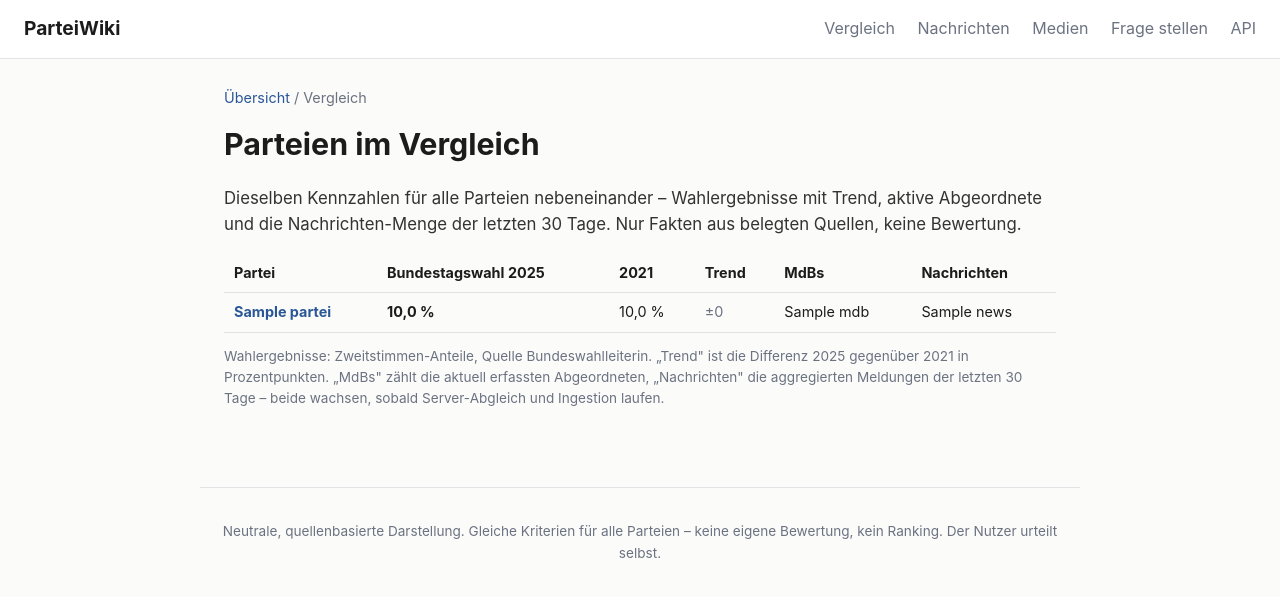
After one commit to makandev/ParteiWiki, a FastAPI app: template app/templates/vergleich.html in a window 1280 px wide. The commit adds this page. Shown: the top 597 px of the page. Run offline with FastAPI, Linux system fonts and the light colour scheme; the template is opened without the code that fills it: most values are stand-ins (such as "Sample title", 1, 10 or a date in 2020).

Commit message:
Partei-Vergleich + UX-Feinschliff aus Live-Review
Aus einem Durchklick der lokal laufenden App (identischer Code wie auf dem
Server) drei konkrete Verbesserungen:

Neu: Vergleichsseite (/vergleich)
- Alle Parteien nebeneinander: Zweitstimmen 2025 mit Trend gegenüber 2021
  (Prozentpunkte, ▲/▼), aktive MdBs und Nachrichten-Menge (30 Tage).
- Nur Fakten aus der DB, gleiche Kennzahlen für alle; sortiert nach jüngstem
  Ergebnis, jede Zeile verlinkt aufs Partei-Profil. Nav-Eintrag ergänzt.

Feinschliff
- Deutsches Zahlenformat: Komma statt Punkt (20,8 %) über einen Jinja-Filter
  (Übersicht, Partei-Kennzahlen, Vergleich).
- Personen-Liste: Anzahl im Titel, aktive zuerst, ab 24 Einträgen der Rest
  in einer ausklappbaren Sektion – verhindert eine endlose Liste, sobald die
  echten MdBs je Partei geladen sind.

Test: Vergleichsseite (Wahlergebnisse + Trend, deutsches Format) als
DB-Integrationstest. Lokal gegen Postgres+pgvector verifiziert: 51 Tests grün,
alle Seiten rendern korrekt.

```diff
--- a/app/static/style.css
+++ b/app/static/style.css
@@ -107,3 +107,7 @@ table.snapshots th, table.snapshots td { text-align: left; padding: 8px 10px; bo
 .kennzahl-gross { font-size: 1.5rem; font-weight: 700; color: var(--accent); margin: 6px 0 2px; }
 .kennzahl-block { margin-bottom: 18px; }
 .kennzahl-titel { font-size: 1rem; margin: 12px 0 6px; color: var(--muted); font-weight: 600; }
+.vergleich td, .vergleich th { white-space: nowrap; }
+.trend-auf { color: var(--ok); font-weight: 600; }
+.trend-ab { color: #b91c1c; font-weight: 600; }
+details > summary { cursor: pointer; padding: 6px 0; }
--- a/app/templates/base.html
+++ b/app/templates/base.html
@@ -10,6 +10,7 @@
   <header class="site-header">
     <a class="brand" href="/">ParteiWiki</a>
     <nav>
+      <a href="/vergleich">Vergleich</a>
       <a href="/news">Nachrichten</a>
       <a href="/medien">Medien</a>
       <a href="/fragen">Frage stellen</a>
--- a/app/templates/index.html
+++ b/app/templates/index.html
@@ -16,7 +16,7 @@
       <h2>{{ partei.name }}</h2>
       {% set kw = letzte_wahl.get(partei.id) %}
       {% if kw %}
-        <p class="kennzahl-gross">{{ "%.1f"|format(kw.wert) }}&nbsp;{{ kw.einheit }}
+        <p class="kennzahl-gross">{{ kw.wert|de_zahl(1) }}&nbsp;{{ kw.einheit }}
           <span class="muted small">· {{ kw.label }}</span></p>
       {% endif %}
       {% if partei.gruendungsjahr %}<p class="muted small">gegründet {{ partei.gruendungsjahr }}</p>{% endif %}
--- /dev/null
+++ b/app/templates/vergleich.html
@@ -0,0 +1,51 @@
+{% extends "base.html" %}
+{% block title %}Parteien im Vergleich – ParteiWiki{% endblock %}
+{% block content %}
+<nav class="breadcrumb"><a href="/">Übersicht</a> / Vergleich</nav>
+<h1>Parteien im Vergleich</h1>
+<p class="lead">
+  Dieselben Kennzahlen für alle Parteien nebeneinander – Wahlergebnisse mit
+  Trend, aktive Abgeordnete und die Nachrichten-Menge der letzten 30 Tage.
+  Nur Fakten aus belegten Quellen, keine Bewertung.
+</p>
+
+<div style="overflow-x:auto">
+<table class="snapshots vergleich">
+  <thead>
+    <tr>
+      <th>Partei</th>
+      <th>Bundestagswahl 2025</th>
+      <th>2021</th>
+      <th>Trend</th>
+      <th title="aktive Abgeordnete im Bundestag">MdBs</th>
+      <th title="Meldungen der letzten 30 Tage">Nachrichten</th>
+    </tr>
+  </thead>
+  <tbody>
+    {% for z in zeilen %}
+    <tr>
+      <td><a href="/parteien/{{ z.partei.id }}"><strong>{{ z.partei.name }}</strong></a></td>
+      <td>{% if z.wahl_2025 is not none %}<strong>{{ z.wahl_2025|de_zahl(1) }}&nbsp;%</strong>{% else %}<span class="muted">—</span>{% endif %}</td>
+      <td>{% if z.wahl_2021 is not none %}{{ z.wahl_2021|de_zahl(1) }}&nbsp;%{% else %}<span class="muted">—</span>{% endif %}</td>
+      <td>
+        {% if z.delta is not none %}
+          {% if z.delta > 0 %}<span class="trend-auf">▲ +{{ z.delta|de_zahl(1) }}</span>
+          {% elif z.delta < 0 %}<span class="trend-ab">▼ {{ z.delta|de_zahl(1) }}</span>
+          {% else %}<span class="muted">±0</span>{% endif %}
+        {% else %}<span class="muted">—</span>{% endif %}
+      </td>
+      <td>{% if z.mdb %}{{ z.mdb }}{% else %}<span class="muted">—</span>{% endif %}</td>
+      <td>{% if z.news %}{{ z.news }}{% else %}<span class="muted">0</span>{% endif %}</td>
+    </tr>
+    {% endfor %}
+  </tbody>
+</table>
+</div>
+
+<p class="muted small">
+  Wahlergebnisse: Zweitstimmen-Anteile, Quelle Bundeswahlleiterin. „Trend" ist
+  die Differenz 2025 gegenüber 2021 in Prozentpunkten. „MdBs" zählt die aktuell
+  erfassten Abgeordneten, „Nachrichten" die aggregierten Meldungen der letzten
+  30 Tage – beide wachsen, sobald Server-Abgleich und Ingestion laufen.
+</p>
+{% endblock %}
--- a/app/web/routes.py
+++ b/app/web/routes.py
@@ -47,6 +47,16 @@ templates.env.globals.update(
     kennzahl_label=KENNZAHL_LABEL,
     jetzt=lambda: dt.datetime.now(),
 )
+
+
+def de_zahl(wert, dezimal: int = 1) -> str:
+    """Deutsche Zahlenschreibweise: Komma als Dezimaltrennzeichen."""
+    if wert is None:
+        return ""
+    return f"{wert:.{dezimal}f}".replace(".", ",")
+
+
+templates.env.filters["de_zahl"] = de_zahl
 
 
 @router.get("/", response_class=HTMLResponse)
@@ -164,7 +174,7 @@ def partei_profil(
         {
             "request": request,
             "partei": partei,
-            "politiker": sorted(partei.politiker, key=lambda p: p.name),
+            "politiker": sorted(partei.politiker, key=lambda p: (not p.aktiv, p.name)),
             "positionen": positionen,
             "ereignisse": ereignisse,
             "quellen_je_ereignis": quellen_je_ereignis,
@@ -177,6 +187,65 @@ def partei_profil(
             "sort": sort,
             "kennzahlen_nach_art": dict(kennzahlen_nach_art),
         },
+    )
+
+
+@router.get("/vergleich", response_class=HTMLResponse)
+def vergleich_seite(request: Request, db: Session = Depends(get_db)):
+    """Parteien nebeneinander: Wahlergebnisse (mit Trend), MdB-Zahl, News-Menge.
+
+    Nur Fakten aus der DB, gleiche Kennzahlen für alle – keine Bewertung, kein
+    Ranking über die Sortierung hinaus (nach jüngstem Wahlergebnis)."""
+    parteien = db.scalars(select(Partei).order_by(Partei.name)).all()
+
+    # Wahlergebnisse je (Partei, Jahr) für Trend.
+    wahl: dict[tuple[uuid.UUID, int], float] = {}
+    for k in db.scalars(
+        select(Kennzahl).where(
+            Kennzahl.art == Kennzahlart.bundestagswahl_zweitstimme
+        )
+    ).all():
+        wahl[(k.partei_id, k.zeitpunkt.year)] = k.wert
+
+    # Aktive MdBs je Partei.
+    from app.models import Politiker
+
+    mdb_zahl: dict[uuid.UUID, int] = {}
+    for p in db.scalars(select(Politiker).where(Politiker.aktiv.is_(True))).all():
+        if p.amt and "MdB" in p.amt:
+            mdb_zahl[p.partei_id] = mdb_zahl.get(p.partei_id, 0) + 1
+
+    # News-Menge je Partei (letzte 30 Tage, über Erwähnungen).
+    from sqlalchemy import func as safunc
+
+    seit = dt.datetime.now() - dt.timedelta(days=30)
+    news_zahl: dict[uuid.UUID, int] = {}
+    for partei_id, anzahl in db.execute(
+        select(Erwaehnung.partei_id, safunc.count(safunc.distinct(Meldung.id)))
+        .join(Meldung, Meldung.id == Erwaehnung.meldung_id)
+        .where(Erwaehnung.partei_id.is_not(None), Meldung.erfasst_am >= seit)
+        .group_by(Erwaehnung.partei_id)
+    ).all():
+        news_zahl[partei_id] = anzahl
+
+    zeilen = []
+    for p in parteien:
+        w25 = wahl.get((p.id, 2025))
+        w21 = wahl.get((p.id, 2021))
+        delta = (w25 - w21) if (w25 is not None and w21 is not None) else None
+        zeilen.append({
+            "partei": p,
+            "wahl_2025": w25,
+            "wahl_2021": w21,
+            "delta": delta,
+            "mdb": mdb_zahl.get(p.id, 0),
+            "news": news_zahl.get(p.id, 0),
+        })
+    # Sortierung nach jüngstem Wahlergebnis (stärkste zuerst); ohne Ergebnis ans Ende.
+    zeilen.sort(key=lambda z: (z["wahl_2025"] is None, -(z["wahl_2025"] or 0)))
+
+    return templates.TemplateResponse(
+        "vergleich.html", {"request": request, "zeilen": zeilen}
     )
 
 
```
Also changed, not shown: app/templates/partei.html (+19 -4 lines), tests/test_integration_db.py (+17 -0 lines).
